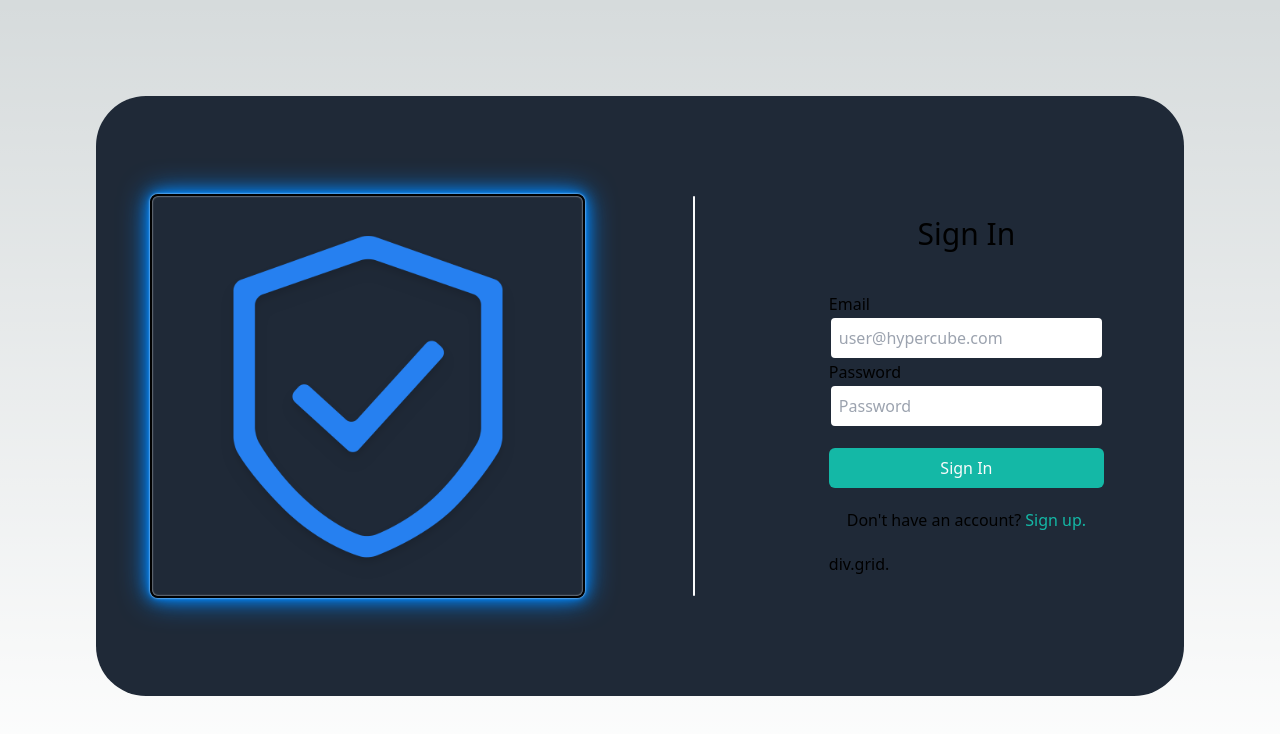
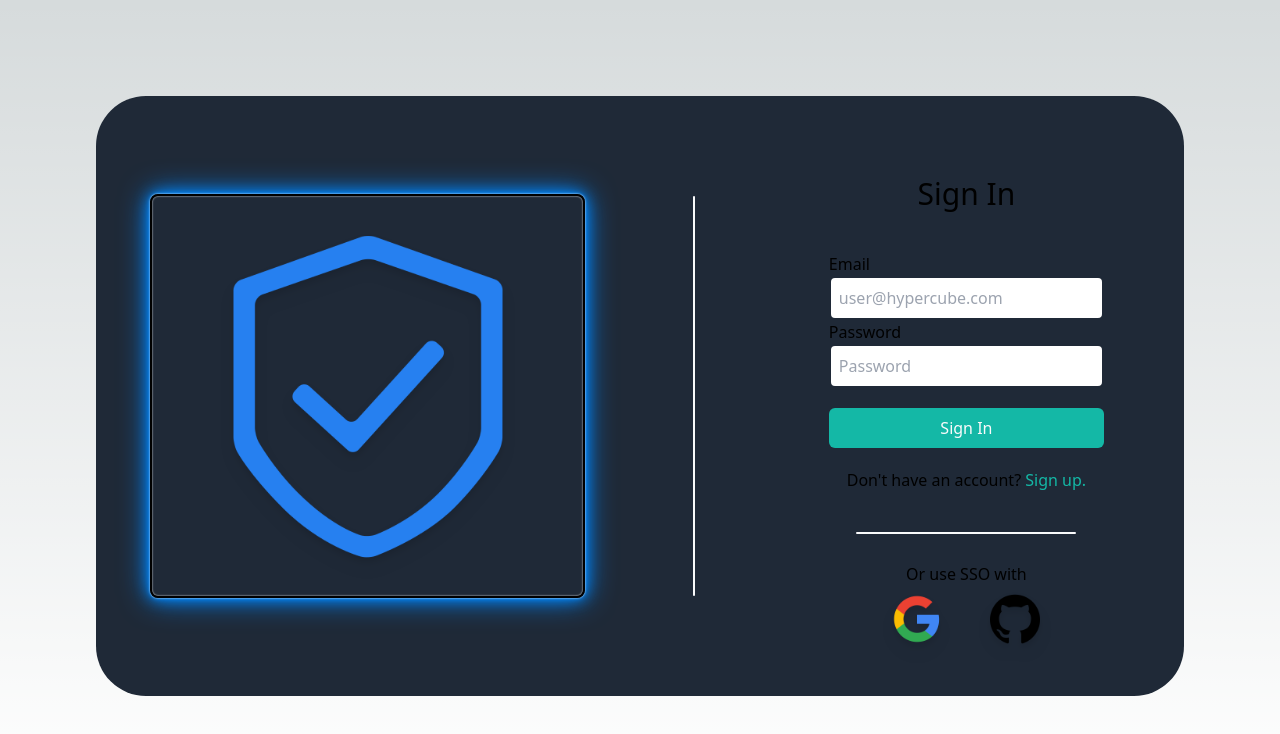
Before and after one commit to lakminagamage/nextjs-basic-app, a Next.js app: page /auth/Signin in a window 1280 px wide. Shown: the top 734 px of the page. Built offline with nearby package versions, Linux system fonts and the light colour scheme.

Commit message:
Auth model | added SSO providers UI

```diff
--- a/pages/auth/Signin.tsx
+++ b/pages/auth/Signin.tsx
@@ -12,7 +12,7 @@ const Signin = () => {
             <div className="h-[400px] w-0.5 bg-white flex mx-auto my-auto rounded-md"></div>
 
             <div className="flex flex-col w-2/5">
-                <div className="flex flex-col mx-20 my-20">
+                <div className="flex flex-col mx-20 my-10">
                 <p className='text-3xl my-10 text-center'>Sign In</p>
                     <label htmlFor="email" className='text-md'>Email</label>
                     <input type="email" placeholder='user@hypercube.com' name="email" id="email" className='border-2 border-black rounded-md p-2'/>
@@ -21,8 +21,12 @@ const Signin = () => {
                     <button className='bg-teal text-white rounded-md p-2 mt-5'>Sign In</button>
 
                     <p className="text-center my-5">Don't have an account? <Link href='/auth/Signup' className='text-teal'>Sign up.</Link></p>
-
-                    div.grid.
+                    <div className='w-[80%] h-0.5 bg-white rounded-3xl mx-auto my-5'></div>
+                    <p className="text-center my-2">Or use SSO with</p>
+                    <div className="grid grid-cols-2 gap-2">
+                        <div className='flex justify-end mx-5'><Image className='rounded-lg drop-shadow-lg' src="/images/google.png" width={50} height={50} alt=''/></div>
+                        <div className='flex justify-start mx-5'><Image className='rounded-lg drop-shadow-lg' src="/images/github-logo.png" width={50} height={50} alt=''/></div>
+                    </div>
                 </div>
              </div>
 
--- a/pages/auth/Signup.tsx
+++ b/pages/auth/Signup.tsx
@@ -13,7 +13,7 @@ const Signup = () => {
             <div className="h-[400px] w-0.5 bg-white flex mx-auto my-auto rounded-md"></div>
 
             <div className="flex flex-col w-2/5">
-                <div className="flex flex-col mx-20 my-20">
+                <div className="flex flex-col mx-20 my-5">
                 <p className='text-3xl my-10 text-center'>Sign Up</p>
                     <label htmlFor="email" className='text-md'>Email</label>
                     <input type="email" placeholder='user@hypercube.com' name="email" id="email" className='border-2 border-black rounded-md p-2'/>
@@ -23,6 +23,11 @@ const Signup = () => {
                     <input type="password" name="password" placeholder='Retype Password' id="password" className='border-2 border-black rounded-md p-2'/>
                     <button className='bg-teal text-white rounded-md p-2 mt-5'>Sign Up</button>
                     <p className="text-center my-5">Already have an account? <Link href='/auth/Signin' className='text-teal'>Sign In.</Link></p>
+                    <p className="text-center my-2">Or use SSO with</p>
+                    <div className="grid grid-cols-2 gap-2">
+                        <div className='flex justify-end mx-5'><Image className='rounded-lg drop-shadow-lg' src="/images/google.png" width={50} height={50} alt=''/></div>
+                        <div className='flex justify-start mx-5'><Image className='rounded-lg drop-shadow-lg' src="/images/github-logo.png" width={50} height={50} alt=''/></div>
+                    </div>
                 </div>
              </div>
 
```
Also changed, not shown: public/images/github-logo.png (added), public/images/google.png (added).
